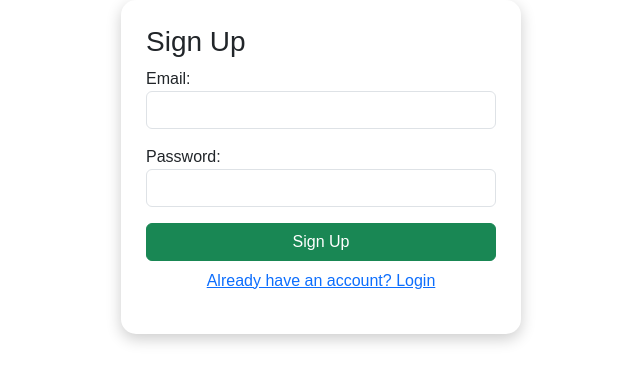
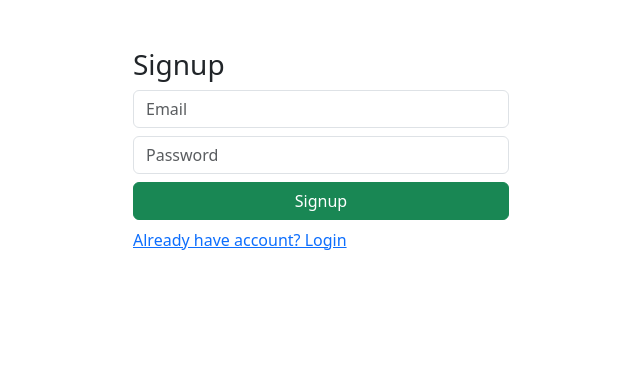
Before and after one commit to ajaysinghrajput9370/WeLoveDoc, a Flask app: page /signup in a window 1280 px wide. Shown: the top 383 px of the page, without its empty margins (319-959 px from the left). Run offline with Flask 3, Linux system fonts and the light colour scheme.

Commit message:
Update signup.html

```diff
--- a/templates/signup.html
+++ b/templates/signup.html
@@ -2,34 +2,18 @@
 <html lang="en">
 <head>
 <meta charset="UTF-8">
-<title>Signup - WeLoveDoc</title>
+<title>Signup</title>
 <link rel="stylesheet" href="https://cdn.jsdelivr.net/npm/bootstrap@5.3.0/dist/css/bootstrap.min.css">
-<link rel="stylesheet" href="{{ url_for('static', filename='css/style.css') }}">
 </head>
 <body>
-<div class="page-content" style="max-width:400px;margin:auto;">
-    <h3>Sign Up</h3>
-    {% with messages = get_flashed_messages() %}
-      {% if messages %}
-        <div class="alert alert-info">
-          {% for message in messages %}
-            <p>{{ message }}</p>
-          {% endfor %}
-        </div>
-      {% endif %}
-    {% endwith %}
-    <form method="post">
-        <div class="mb-3">
-            <label>Email:</label>
-            <input class="form-control" type="email" name="email" required>
-        </div>
-        <div class="mb-3">
-            <label>Password:</label>
-            <input class="form-control" type="password" name="password" required>
-        </div>
-        <button type="submit" class="btn btn-success w-100">Sign Up</button>
-    </form>
-    <p class="mt-2 text-center"><a href="{{ url_for('login') }}">Already have an account? Login</a></p>
+<div class="container mt-5" style="max-width:400px;">
+<h3>Signup</h3>
+<form method="post">
+<input type="email" name="email" class="form-control mb-2" placeholder="Email" required>
+<input type="password" name="password" class="form-control mb-2" placeholder="Password" required>
+<button type="submit" class="btn btn-success w-100">Signup</button>
+</form>
+<p class="mt-2"><a href="{{ url_for('login') }}">Already have account? Login</a></p>
 </div>
 </body>
 </html>
```
